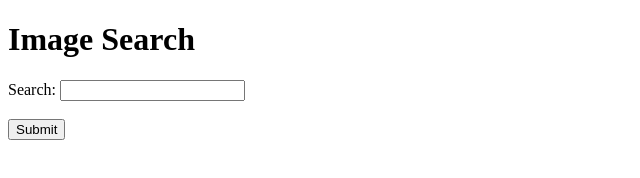
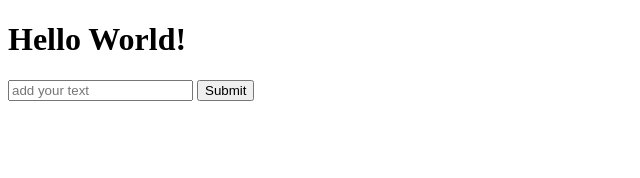
Before and after one commit to GavinZura1/IMG-Website-Project, a plain HTML site: page index.html in a window 1280 px wide. Shown: the whole page, without its empty margins (0-640 px from the left). Drawn offline with Linux system fonts and the light colour scheme.

Commit message:
Initial HTML and JS
got to start somewhere...

```diff
--- a/index.html
+++ b/index.html
@@ -4,15 +4,16 @@
     <meta charset="UTF-8">
     <meta name="viewport" content="width=device-width, initial-scale=1.0">
     <title>IMG Search</title>
+    <link rel-"stylesheet" href="css/style.css">
 </head>
 <body>
-    <h1>Image Search</h1>
 
-    <form action="/search">
-        <label for="search">Search:</label>
-        <input type="text" id="search" name="search"><br><br>
-        <input type="submit" value="Submit">
-      </form>
+    <h1 id="dynamic-head">Hello World!</h1>
+
+    <input type="text" id="search-input" placeholder="add your text" />
+    <button id="submit-button" onclick="changeHeader()">Submit</button>
+
+    <script src="js/script.js"></script>
 
 </body>
 </html>
--- /dev/null
+++ b/js/script.js
@@ -0,0 +1,8 @@
+const headerEl = document.getElementById('dynamic-head');
+
+function changeHeader() {
+    const inputValue = document.getElementById('search-input').value;
+
+    headerEl.textContent = inputValue || "Hello World!";
+    console.log(inputValue);
+}
```
Also changed, not shown: css/style.css (added).
